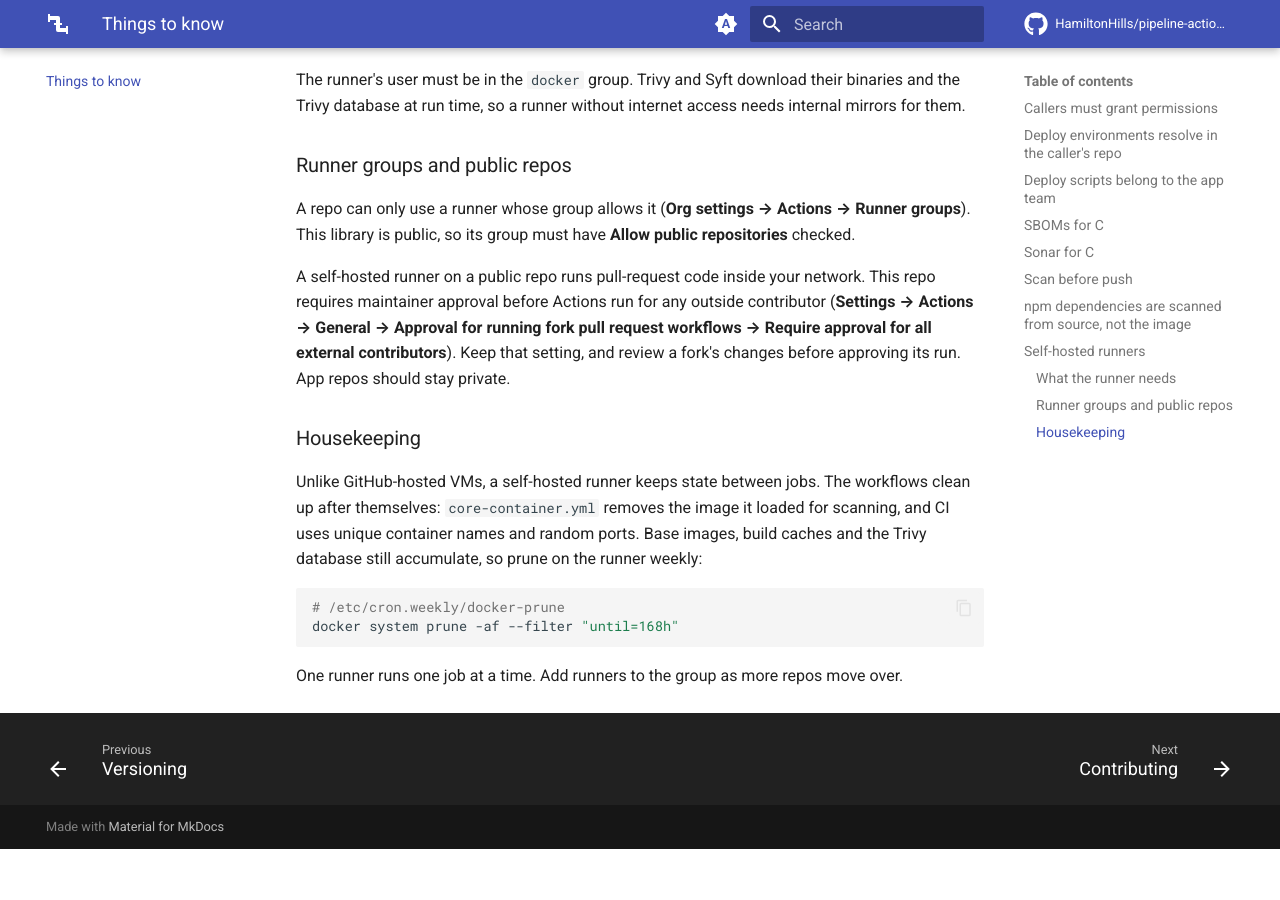
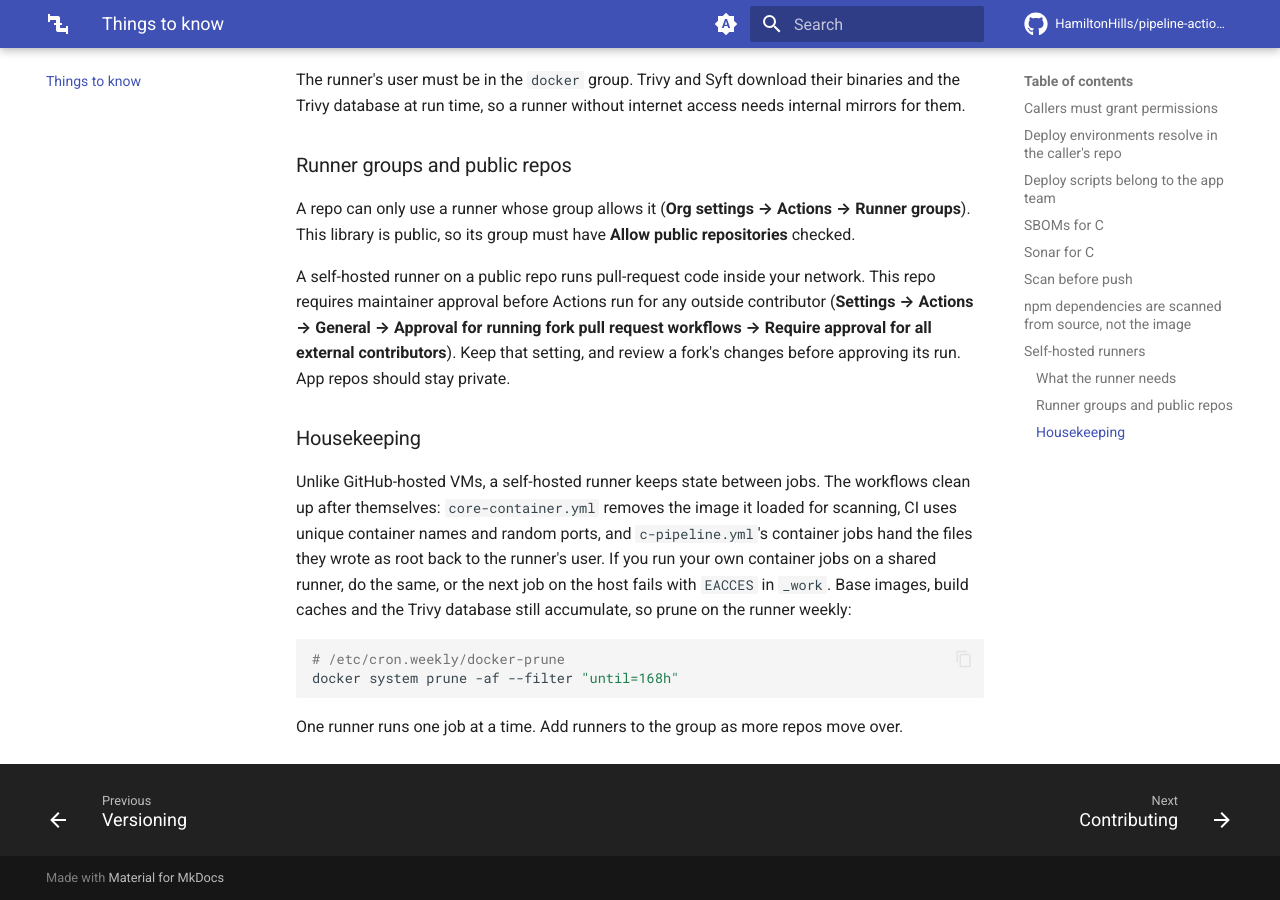
Before and after one commit to HamiltonHills/pipeline-actions, an MkDocs documentation site: the page built from docs/things-to-know.md, in a window 1280 px wide and 900 px high, scrolled down 2021 px. Built offline with MkDocs 1.6.1 and Material for MkDocs 9.7.7, drawn with Linux system fonts in a browser that asks for light colours; comment, search, counter and statistics services are not loaded; before the commit the page ends 2870 px from its top, so only the background shows below that.

Commit message:
Fix v2 CI failures on the self-hosted runner
- ci: c-builder refs used github.repository_owner (HamiltonHills); image
  refs must be lowercase, so the container never started.
- c-builder: the Ubuntu 26.04 base ships /usr/bin/pebble outside any
  package, and its Go stdlib has fixed HIGH CVEs. Remove it. Image 1.0.1.
- Container jobs run as root and leave root-owned files in the runner's
  bind-mounted workspace, temp dir and tool cache, so the next host job
  hit EACCES (syft's tool cache). c-pipeline's container jobs and ci's
  test-c now hand those back to the runner user. Documented.

Co-Authored-By: Claude Opus 5.5 <noreply@anthropic.com>

````diff
--- a/docs/things-to-know.md
+++ b/docs/things-to-know.md
@@ -89,9 +89,12 @@ approving its run. App repos should stay private.
 
 Unlike GitHub-hosted VMs, a self-hosted runner keeps state between jobs.
 The workflows clean up after themselves: `core-container.yml` removes the
-image it loaded for scanning, and CI uses unique container names and random
-ports. Base images, build caches and the Trivy database still accumulate, so
-prune on the runner weekly:
+image it loaded for scanning, CI uses unique container names and random
+ports, and `c-pipeline.yml`'s container jobs hand the files they wrote as
+root back to the runner's user. If you run your own container jobs on a
+shared runner, do the same, or the next job on the host fails with `EACCES`
+in `_work`. Base images, build caches and the Trivy database still
+accumulate, so prune on the runner weekly:
 
 ```bash
 # /etc/cron.weekly/docker-prune
````
Also changed, not shown: 4 other files.
